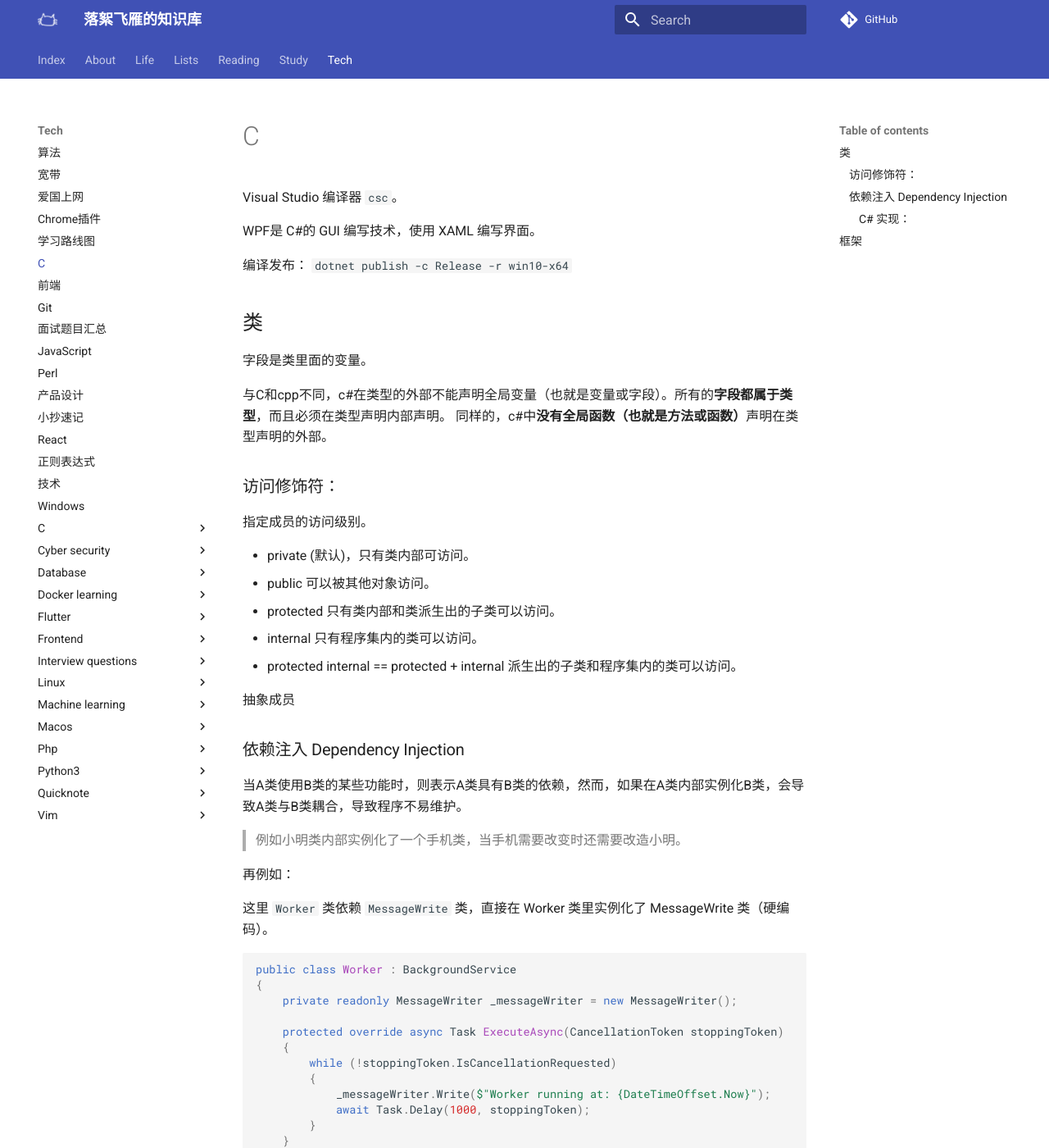
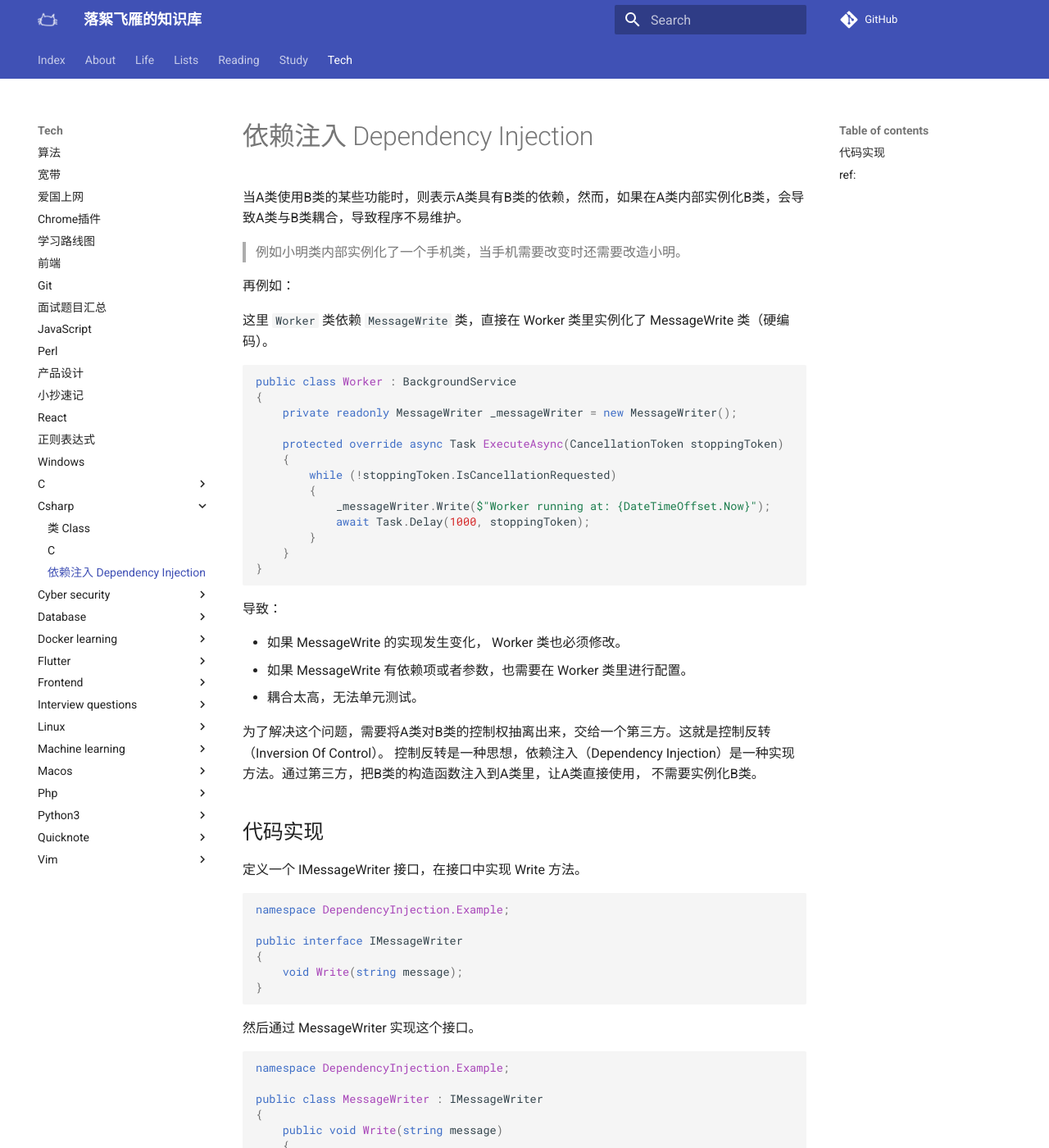
Before and after one commit to luoxufeiyan/wiki.luoxufeiyan.com, an MkDocs documentation site: the page built from docs/tech/csharp/dependency_injection.md, in a window 1280 px wide and 1400 px high. Shown: the whole window at 82% size. Built offline with MkDocs 1.6.1 and Material for MkDocs 9.7.7, drawn with Linux system fonts in a browser that asks for light colours; comment, search, counter and statistics services are not loaded; some of the changed text lies outside the part shown.

Commit message:
restructure

````diff
--- a/docs/tech/csharp.md
+++ b/docs/tech/csharp/dependency_injection.md
@@ -1,31 +1,4 @@
-# C#
-
-Visual Studio 编译器 `csc`。
-
-WPF是 C#的 GUI 编写技术，使用 XAML 编写界面。
-
-编译发布： `dotnet publish -c Release -r win10-x64`
-
-## 类
-
-字段是类里面的变量。
-
-与C和cpp不同，c#在类型的外部不能声明全局变量（也就是变量或字段）。所有的**字段都属于类型**，而且必须在类型声明内部声明。
-同样的，c#中**没有全局函数（也就是方法或函数）**声明在类型声明的外部。
-
-### 访问修饰符：
-
-指定成员的访问级别。
-
-* private (默认)，只有类内部可访问。
-* public 可以被其他对象访问。
-* protected 只有类内部和类派生出的子类可以访问。
-* internal 只有程序集内的类可以访问。
-* protected internal == protected + internal 派生出的子类和程序集内的类可以访问。
-
-抽象成员
-
-### 依赖注入 Dependency Injection
+# 依赖注入 Dependency Injection
 
 当A类使用B类的某些功能时，则表示A类具有B类的依赖，然而，如果在A类内部实例化B类，会导致A类与B类耦合，导致程序不易维护。
 
@@ -61,7 +34,7 @@ public class Worker : BackgroundService
 控制反转是一种思想，依赖注入（Dependency Injection）是一种实现方法。通过第三方，把B类的构造函数注入到A类里，让A类直接使用，
 不需要实例化B类。
 
-#### C# 实现：
+## 代码实现
 
 定义一个 IMessageWriter 接口，在接口中实现 Write 方法。
 
@@ -129,12 +102,7 @@ public class Worker : BackgroundService
 }
 ```
 
-ref:
+## ref:
 * [浅谈控制反转与依赖注入 - 胡小国的文章 - 知乎](https://zhuanlan.zhihu.com/p/33492169)
 * C#代码例子：[Dependency injection in .NET | Microsoft Docs](https://docs.microsoft.com/en-us/dotnet/core/extensions/dependency-injection)
 * [A quick intro to Dependency Injection: what it is, and when to use it](https://www.freecodecamp.org/news/a-quick-intro-to-dependency-injection-what-it-is-and-when-to-use-it-7578c84fa88f/)
-
-## 框架
-
-* web framework: [Blazor](https://dotnet.microsoft.com/apps/aspnet/web-apps/blazor)
-* backend framework: [Entity](https://docs.microsoft.com/en-us/ef/core/)
````
Also changed, not shown: docs/tech/csharp/class.md (added, +18 -0 lines), docs/tech/csharp/csharp.md (added, +13 -0 lines), docs/tech/start.md (deleted, +0 -3 lines).
